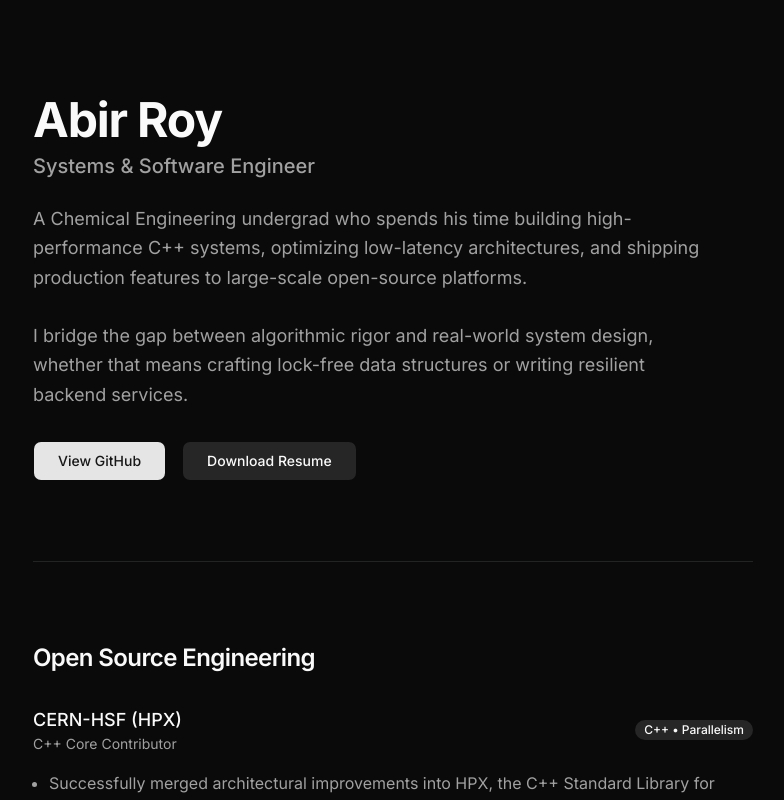
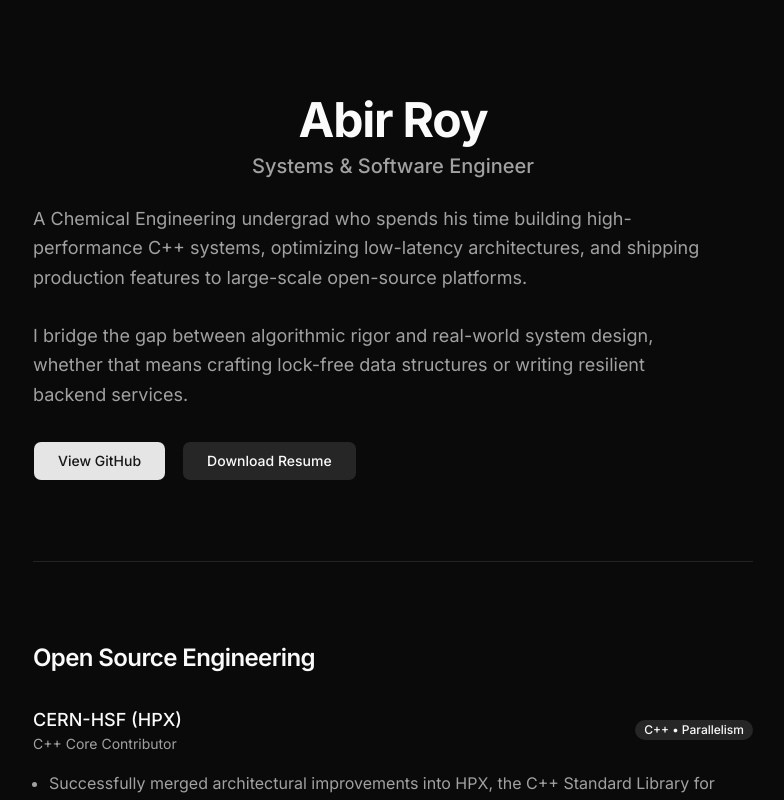
Before and after one commit to roy-abir05/portfolio, a Next.js app: page / in a window 1280 px wide. Shown: the top 800 px of the page, without its empty margins (247-1031 px from the left). Built offline with nearby package versions, Linux system fonts and the light colour scheme.

Commit message:
fix: center align name and title

```diff
--- a/app/page.tsx
+++ b/app/page.tsx
@@ -7,11 +7,11 @@ export default function Portfolio() {
       <div className="max-w-3xl mx-auto px-6 py-24 flex flex-col gap-20">
         {/* HERO SECTION */}
         <section className="flex flex-col gap-6 animate-in fade-in slide-in-from-bottom-4 duration-700 ease-in-out">
-          <div className="flex flex-col gap-2">
-            <h1 className="text-4xl sm:text-5xl font-bold tracking-tight text-foreground">
+          <div className="flex flex-col gap-2 items-center">
+            <h1 className="text-4xl sm:text-5xl font-bold tracking-tight text-foreground text-center">
               Abir Roy
             </h1>
-            <h2 className="text-xl font-medium text-muted-foreground flex items-center gap-2">
+            <h2 className="text-xl font-medium text-muted-foreground flex items-center gap-2 text-center">
               Systems & Software Engineer
             </h2>
           </div>
```
